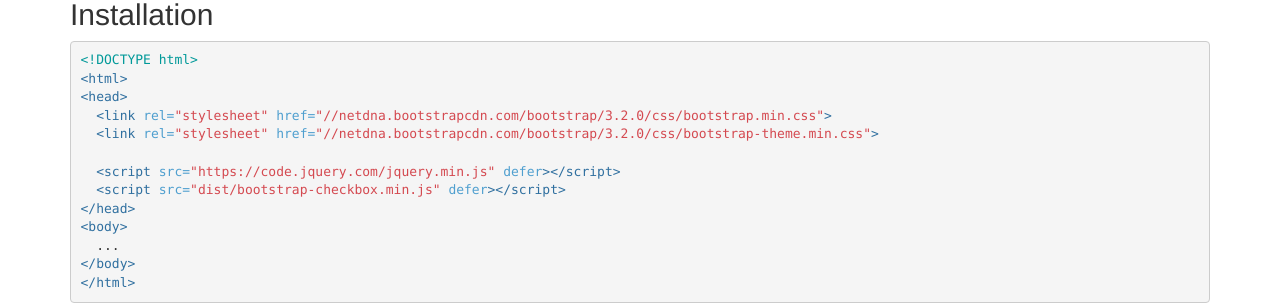
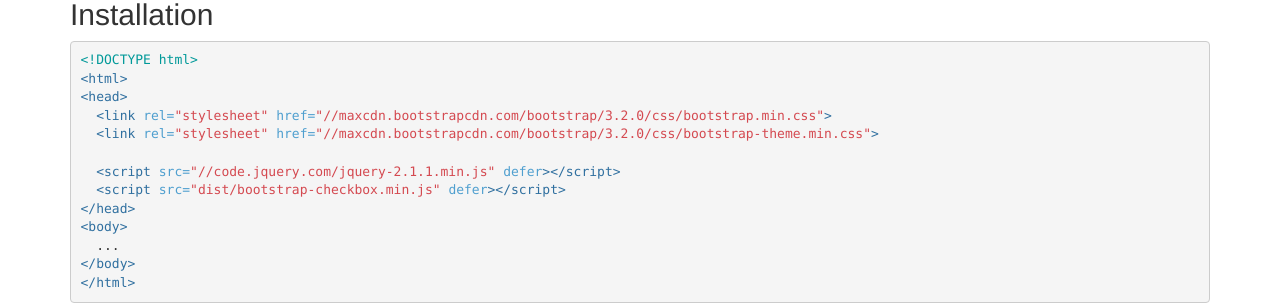
Before and after one commit to vsn4ik/bootstrap-checkbox, a Jekyll site: the page built from docs/index.html, in a window 1280 px wide. Shown: the part 353-658 px from the top of the page. Built offline with Jekyll 4.4.1, drawn with Linux system fonts in a browser that asks for light colours; nearby versions of some CDN libraries.

Commit message:
Update libs.

```diff
--- a/docs/_includes/header.html
+++ b/docs/_includes/header.html
@@ -5,11 +5,11 @@
 
 <title>{{ page.title }}</title>
 
-<link rel="stylesheet" href="https://netdna.bootstrapcdn.com/bootstrap/3.2.0/css/bootstrap.min.css">
-<link rel="stylesheet" href="https://netdna.bootstrapcdn.com/bootstrap/3.2.0/css/bootstrap-theme.min.css">
+<link rel="stylesheet" href="//maxcdn.bootstrapcdn.com/bootstrap/3.2.0/css/bootstrap.min.css">
+<link rel="stylesheet" href="//maxcdn.bootstrapcdn.com/bootstrap/3.2.0/css/bootstrap-theme.min.css">
 <link rel="stylesheet" href="./assets/css/index.css">
 <link rel="stylesheet" href="./assets/css/pygments-manni.css">
 
-<script src="https://code.jquery.com/jquery.min.js" defer></script>
+<script src="//code.jquery.com/jquery-2.1.1.min.js" defer></script>
 <script src="./dist/bootstrap-checkbox.min.js" defer></script>
 <script src="./assets/js/index.js" defer></script>
--- a/docs/index.html
+++ b/docs/index.html
@@ -9,10 +9,10 @@ title: Bootstrap-checkbox
 <!DOCTYPE html>
 <html>
 <head>
-	<link rel="stylesheet" href="//netdna.bootstrapcdn.com/bootstrap/3.2.0/css/bootstrap.min.css">
-	<link rel="stylesheet" href="//netdna.bootstrapcdn.com/bootstrap/3.2.0/css/bootstrap-theme.min.css">
+	<link rel="stylesheet" href="//maxcdn.bootstrapcdn.com/bootstrap/3.2.0/css/bootstrap.min.css">
+	<link rel="stylesheet" href="//maxcdn.bootstrapcdn.com/bootstrap/3.2.0/css/bootstrap-theme.min.css">
 
-	<script src="https://code.jquery.com/jquery.min.js" defer></script>
+	<script src="//code.jquery.com/jquery-2.1.1.min.js" defer></script>
 	<script src="dist/bootstrap-checkbox.min.js" defer></script>
 </head>
 <body>
```
